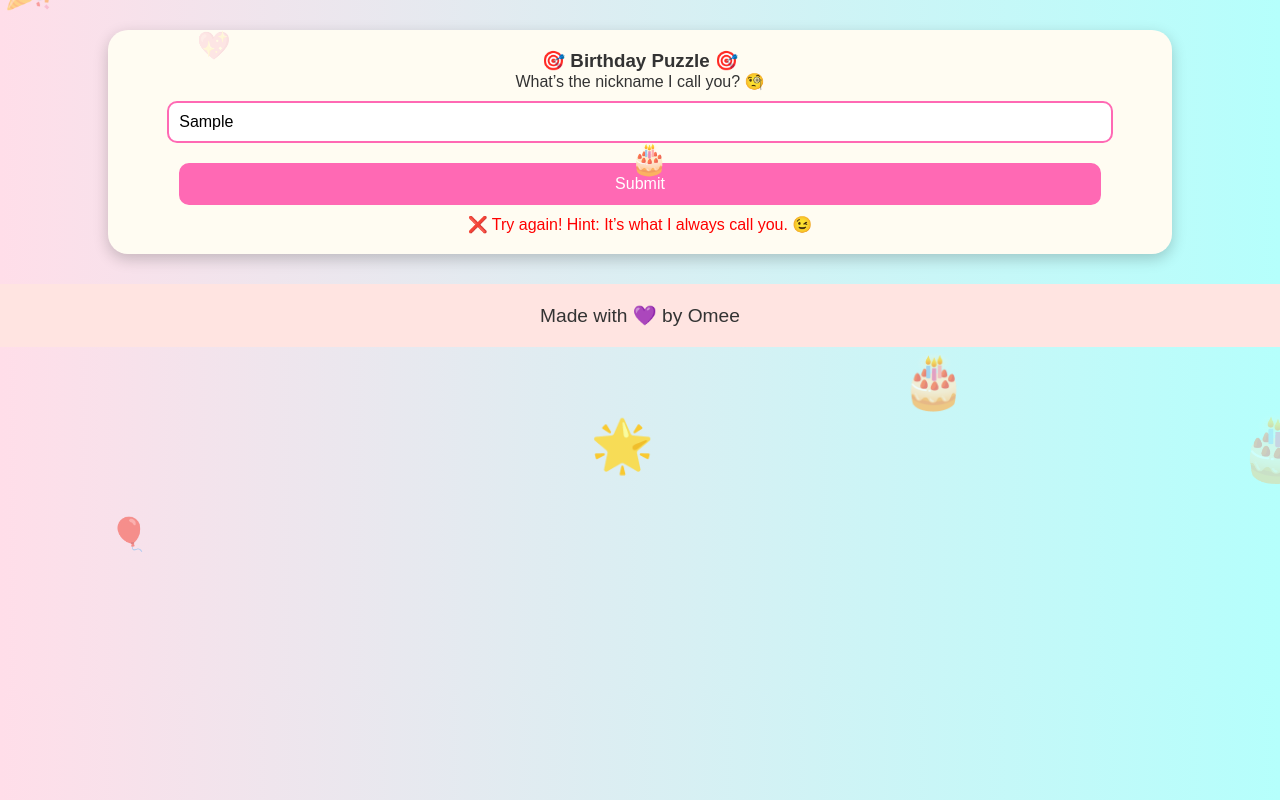
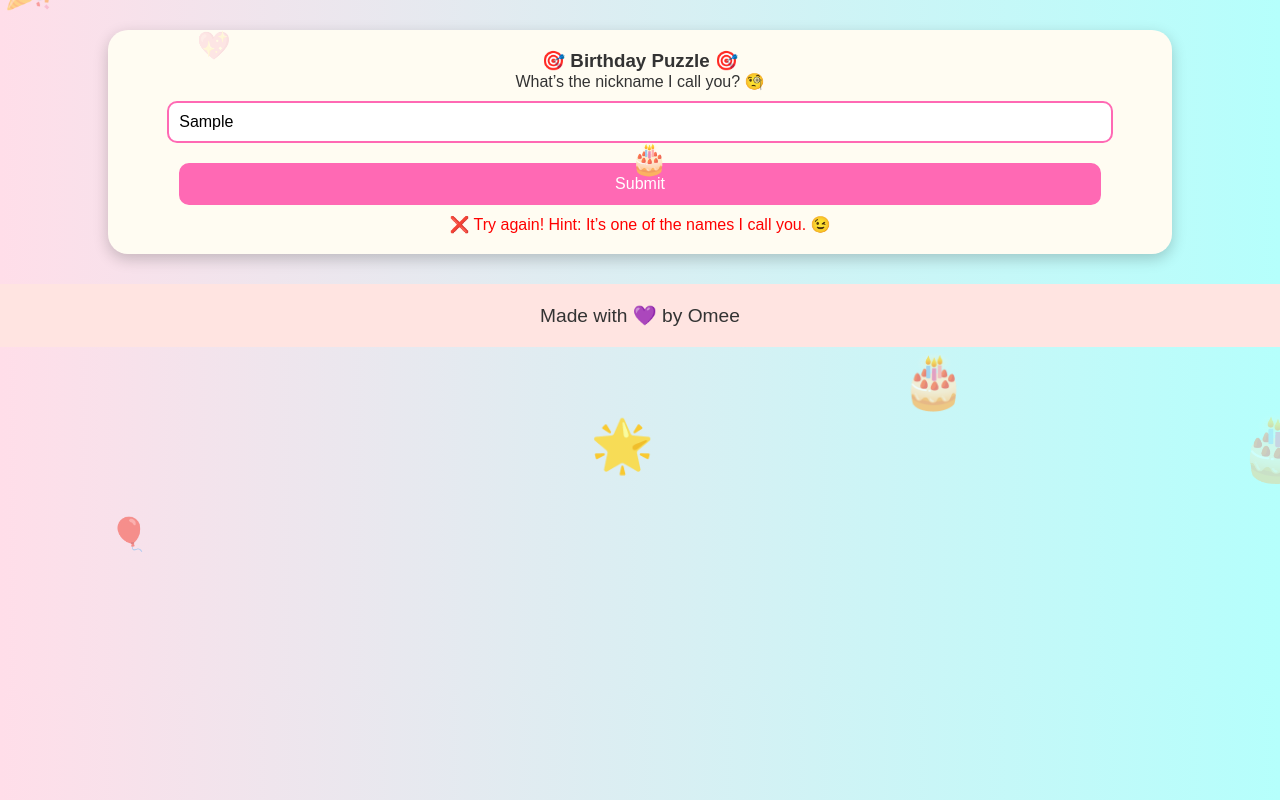
Before and after one commit to OmGharge/Chiuu-Birthday-Wishes, a plain HTML site: page index.html in a window 1280 px wide. Both pictures are taken after typing "Sample" into the empty fields and a click on the button "Submit". Drawn offline with Linux system fonts and the light colour scheme.

Commit message:
Update index.html

```diff
--- a/index.html
+++ b/index.html
@@ -220,7 +220,9 @@
         function checkAnswer() {
             const answer = document.getElementById('answer').value.trim().toLowerCase();
             const feedback = document.getElementById('puzzle-feedback');
-            if (answer === 'chiu' || answer === 'chiuu') {
+            const validAnswers = ['bhoota', 'bhoot', 'cutu', 'princess'];
+
+            if (validAnswers.includes(answer)) {
                 feedback.textContent = "🎉 Correct! You're amazing! Happy Birthday! 🎉";
                 feedback.style.color = "green";
                 setTimeout(() => {
@@ -228,7 +230,7 @@
                     document.getElementById('letter-page').style.display = 'block';
                 }, 2000);
             } else {
-                feedback.textContent = "❌ Try again! Hint: It’s what I always call you. 😉";
+                feedback.textContent = "❌ Try again! Hint: It’s one of the names I call you. 😉";
                 feedback.style.color = "red";
             }
         }
```
